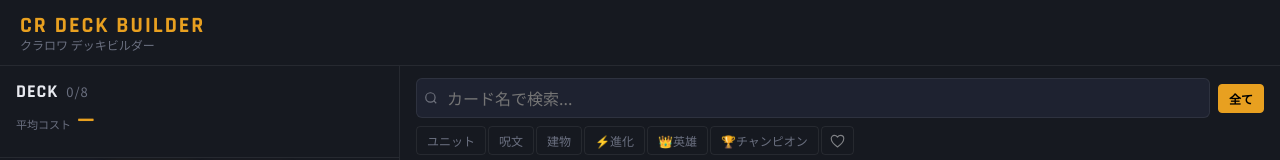
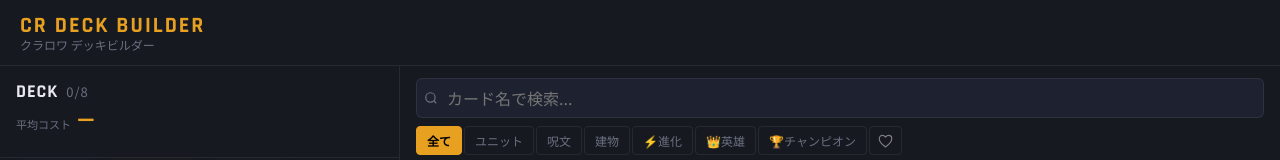
Before and after one commit to jo0626/clash-royale-deck, a plain HTML site: page index.html in a window 1280 px wide. Both pictures are taken after a click on the button "全て". Shown: the top 160 px of the page. Drawn offline with Linux system fonts and the light colour scheme.

Commit message:
Add files via upload

```diff
--- a/index.html
+++ b/index.html
@@ -107,7 +107,7 @@
   }
   input[type=text]:focus { border-color: var(--accent); }
 
-  .type-tabs { display: flex; gap: 2px; }
+  .type-tabs { display: flex; gap: 2px; flex-wrap: wrap; }
   .ttab[data-type="evolved"].active { background: #8b5cf6; border-color: #8b5cf6; color: #fff; }
   .ttab[data-type="hero"].active { background: #e8a020; border-color: #e8a020; color: #000; }
   .ttab[data-type="champion"].active { background: #e05050; border-color: #e05050; color: #fff; }
@@ -665,10 +665,10 @@
           <input type="text" id="search" placeholder="カード名で検索...">
           <button class="search-clear" id="searchClear" tabindex="-1">✕</button>
         </div>
-        <button class="ttab active" data-type="all">全て</button>
       </div>
       <div class="controls-row">
         <div class="type-tabs">
+          <button class="ttab active" data-type="all">全て</button>
           <button class="ttab" data-type="troop">ユニット</button>
           <button class="ttab" data-type="spell">呪文</button>
           <button class="ttab" data-type="building">建物</button>
@@ -852,12 +852,15 @@ function saveFavorites() {
 
 function isFav(name) { return favorites.includes(name); }
 
+let justFaved = null; // アニメーション対象のカード名
 function toggleFav(name, e) {
   e.stopPropagation();
   if (isFav(name)) { openFavRemoveDialog(name); return; } // ミスタップ対策：外す時は確認
   favorites.push(name);
   saveFavorites();
+  justFaved = name;
   render();
+  justFaved = null;
 }
 
 // お気に入り解除の確認ダイアログ
@@ -966,15 +969,28 @@ function init() {
   document.querySelectorAll('.ttab').forEach(t => {
     t.onclick = () => {
       if (t.dataset.type === 'fav') {
-        // ❤はオンオフトグル（タイプタブとは独立）
         favSort = !favSort;
         t.classList.toggle('active', favSort);
         render();
         return;
       }
+      if (t.dataset.type === 'all') {
+        document.querySelectorAll('.ttab:not([data-type="fav"])').forEach(x => x.classList.remove('active'));
+        t.classList.add('active');
+        activeType = 'all';
+        render();
+        return;
+      }
+      // 非all・非favタブ：もう一度押したら解除→全てに戻る
+      const isActive = t.classList.contains('active');
       document.querySelectorAll('.ttab:not([data-type="fav"])').forEach(x => x.classList.remove('active'));
-      t.classList.add('active');
-      activeType = t.dataset.type;
+      if (isActive) {
+        document.querySelector('.ttab[data-type="all"]').classList.add('active');
+        activeType = 'all';
+      } else {
+        t.classList.add('active');
+        activeType = t.dataset.type;
+      }
       render();
     };
   });
@@ -1054,7 +1070,7 @@ function render() {
     const imgHtml = c.img ? `<img class="card-img" src="${c.img}" alt="" loading="lazy">` : '';
     div.innerHTML = `
       ${imgHtml}
-      <button class="fav-btn ${faved ? 'active' : ''}" title="${faved ? 'お気に入り解除' : 'お気に入り追加'}" onclick="toggleFav('${c.name}', event)">${heartSvg}</button>
+      <button class="fav-btn ${faved ? 'active' : ''}${justFaved === c.name ? ' pop' : ''}" title="${faved ? 'お気に入り解除' : 'お気に入り追加'}" onclick="toggleFav('${c.name}', event)">${heartSvg}</button>
       <div class="card-top">
         <div class="cost-pip pip-${Math.min(c.cost,9)}">${c.cost}</div>
         <div class="card-name">${c.name}</div>
```
